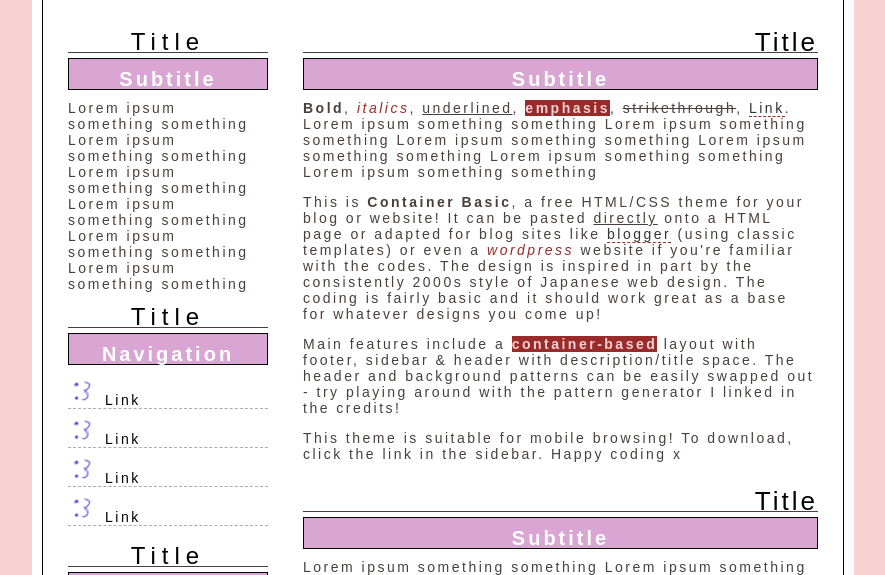
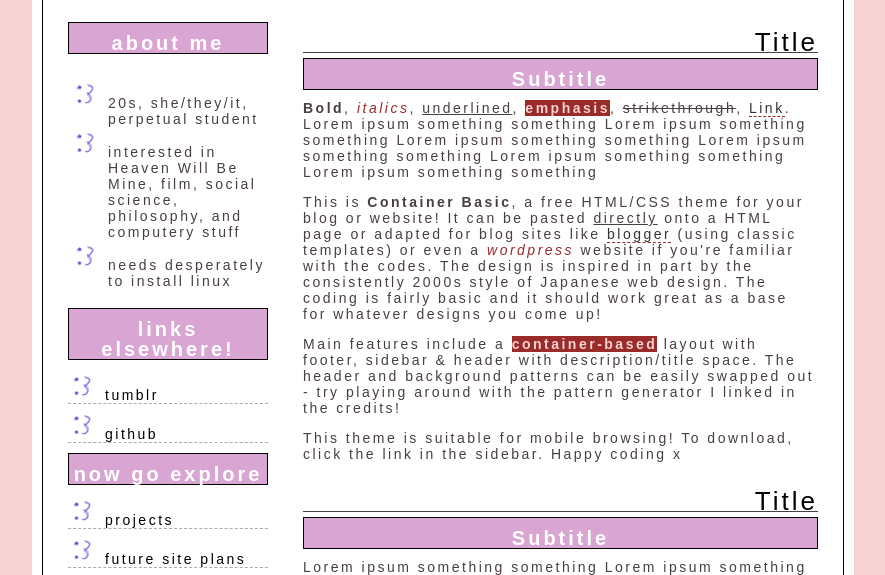
Before and after one commit to hazelune/neocities, a plain HTML site: page public/index.html in a window 1280 px wide. Shown: the part 225-800 px from the top of the page, without its empty margins (197-1082 px from the left). Drawn offline with Linux system fonts and the light colour scheme.

Commit message:
added text to index sidebar

```diff
--- a/public/index.html
+++ b/public/index.html
@@ -12,8 +12,11 @@
 
 
     <div id="container">
-    <div class="header"><div class="h">Site title here
-    <h2>Description goes here</h2></div></div>
+      <div class="header">
+        <div class="h">Site title here
+        <h2>Description goes here</h2>
+      </div>
+    </div>
 
 
 
@@ -53,27 +56,35 @@
 
     <div class="side">
 
-    <h1>Title</h1>
-    <h2>Subtitle</h2>
+      <h2>about me</h2>
       <div class="t">
-    Lorem ipsum something something Lorem ipsum something something Lorem ipsum something something Lorem ipsum something something Lorem ipsum something something Lorem ipsum something something
+        <ul>
+          <li>20s, she/they/it, perpetual student</li>
+          <li>interested in Heaven Will Be Mine, film, social science, philosophy, and computery stuff</li>
+          <li>needs desperately to install linux</li>
+        </ul>
       </div>
 
-    <h1>Title</h1>
-    <h2>Navigation</h2>
+      <h2>links elsewhere!</h2>
       <div class="t">
           <div class="n">
-
             <ul>
-          <li><a href="#" target="_blank">Link</a></li>
-          <li><a href="#" target="_blank">Link</a></li>
-          <li><a href="#" target="_blank">Link</a></li>
-          <li><a href="#" target="_blank">Link</a></li>
+              <li><a href="hazelune.tumblr.com" target="_blank">tumblr</a></li>
+              <li><a href="github.com/hazelune" target="_blank">github</a></li>
             </ul>
-
         </div>
       </div>
 
+      <h2>now go explore</h2>
+      <div class="t">
+        <div class="n">
+          <ul>
+            <li><a href="./projects.html">projects</a></li>
+            <li><a href=",/site_planning.html">future site plans</a></li>
+            <li><a href="./credits.html">site credits</li>
+          </ul>
+        </div>
+      </div>
 
       <h1>Title</h1>
       <h2>Site Credits</h2>
```
Lines whose indentation alone changed are shown as unchanged.
